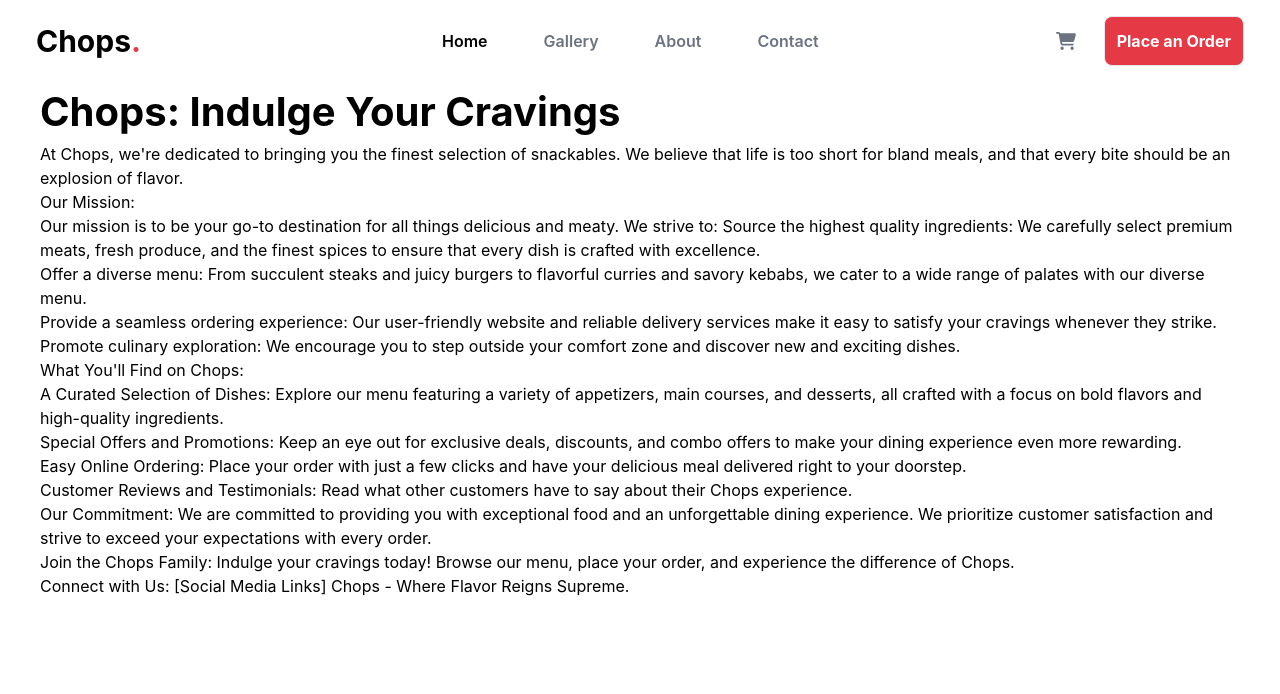
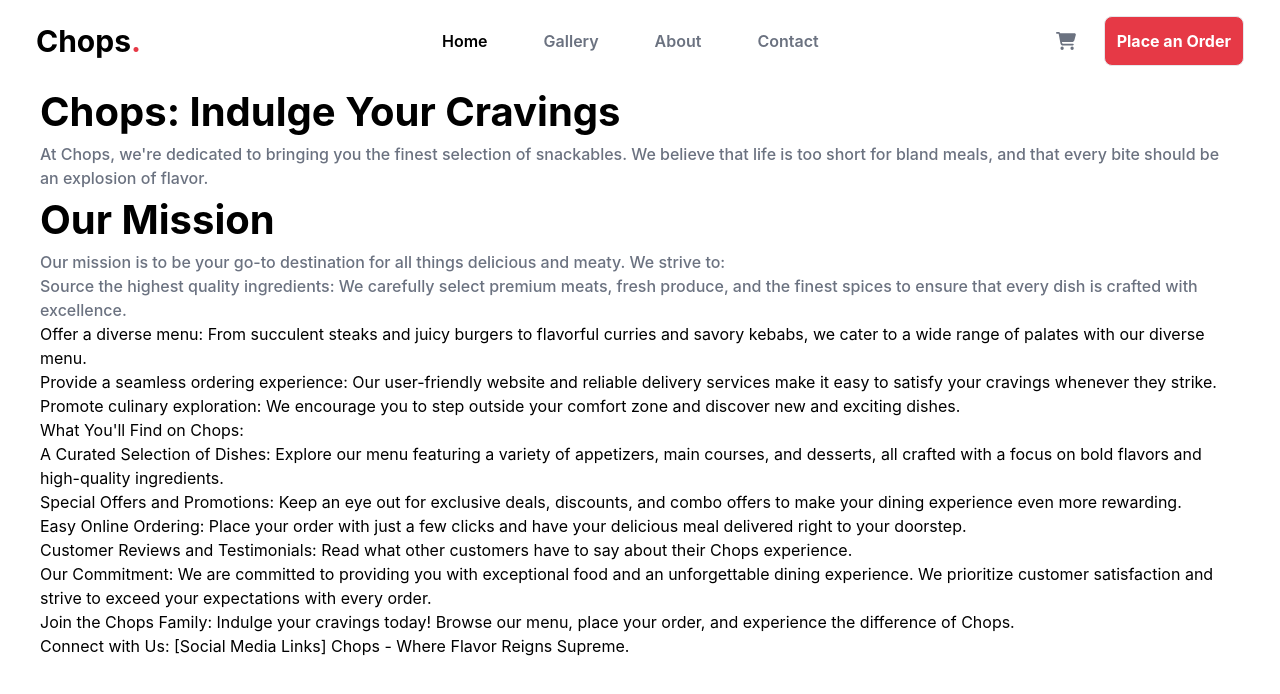
Before and after one commit to ifubaraboye/chops., a React (Create React App) app: page /about in a window 1280 px wide. Shown: the top 694 px of the page. Built offline with nearby package versions, Linux system fonts and the light colour scheme; a web font is replaced by a local one.

Commit message:
modified file

```diff
--- a/src/pages/About.js
+++ b/src/pages/About.js
@@ -10,15 +10,15 @@ export function About() {
         <div className="px-10">
           <p>
 
- <p className="text-[40px] font-bold">Chops: Indulge Your Cravings <br></br></p>
+<p className="text-[40px] font-bold">Chops: Indulge Your Cravings <br></br></p>
 
- <p>At Chops, we're dedicated to bringing you the finest selection of snackables. We believe that life is too short for bland meals, and that every bite should be an explosion of flavor. <br></br></p>
+<p className="text-gray-500 font-medium">At Chops, we're dedicated to bringing you the finest selection of snackables. We believe that life is too short for bland meals, and that every bite should be an explosion of flavor. <br></br></p>
 
-Our Mission: <br></br>
+<p className="text-[40px] font-bold">Our Mission <br></br> </p>
 
-Our mission is to be your go-to destination for all things delicious and meaty. We strive to:
+ <p className="text-gray-500 font-medium">Our mission is to be your go-to destination for all things delicious and meaty. We strive to:</p>
 
-Source the highest quality ingredients: We carefully select premium meats, fresh produce, and the finest spices to ensure that every dish is crafted with excellence. <br></br>
+ <p className="text-gray-500 font-medium">Source the highest quality ingredients: We carefully select premium meats, fresh produce, and the finest spices to ensure that every dish is crafted with excellence. <br></br></p>
 Offer a diverse menu: From succulent steaks and juicy burgers to flavorful curries and savory kebabs, we cater to a wide range of palates with our diverse menu. <br></br>
 Provide a seamless ordering experience: Our user-friendly website and reliable delivery services make it easy to satisfy your cravings whenever they strike. <br></br>
 Promote culinary exploration: We encourage you to step outside your comfort zone and discover new and exciting dishes. <br></br>
```
